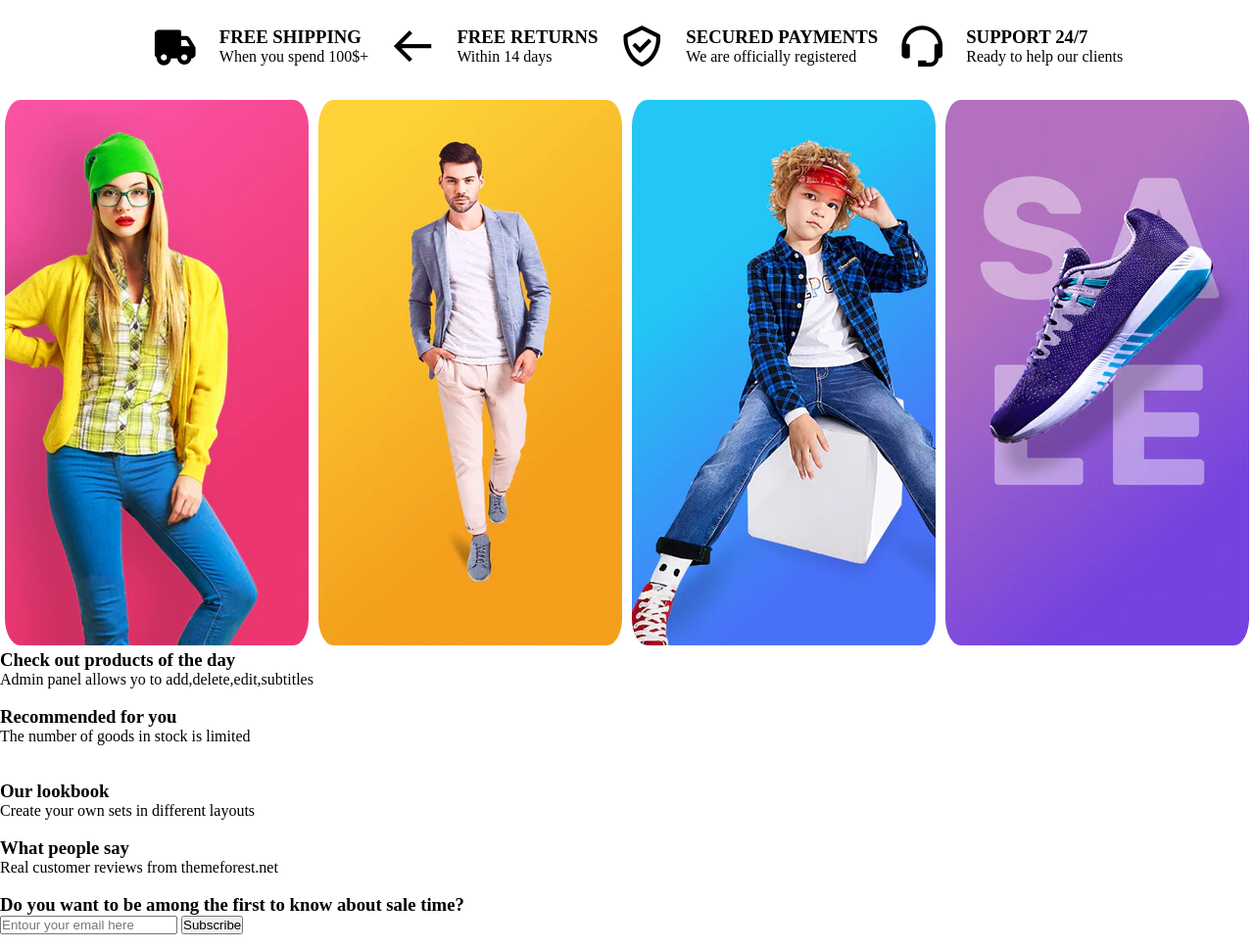
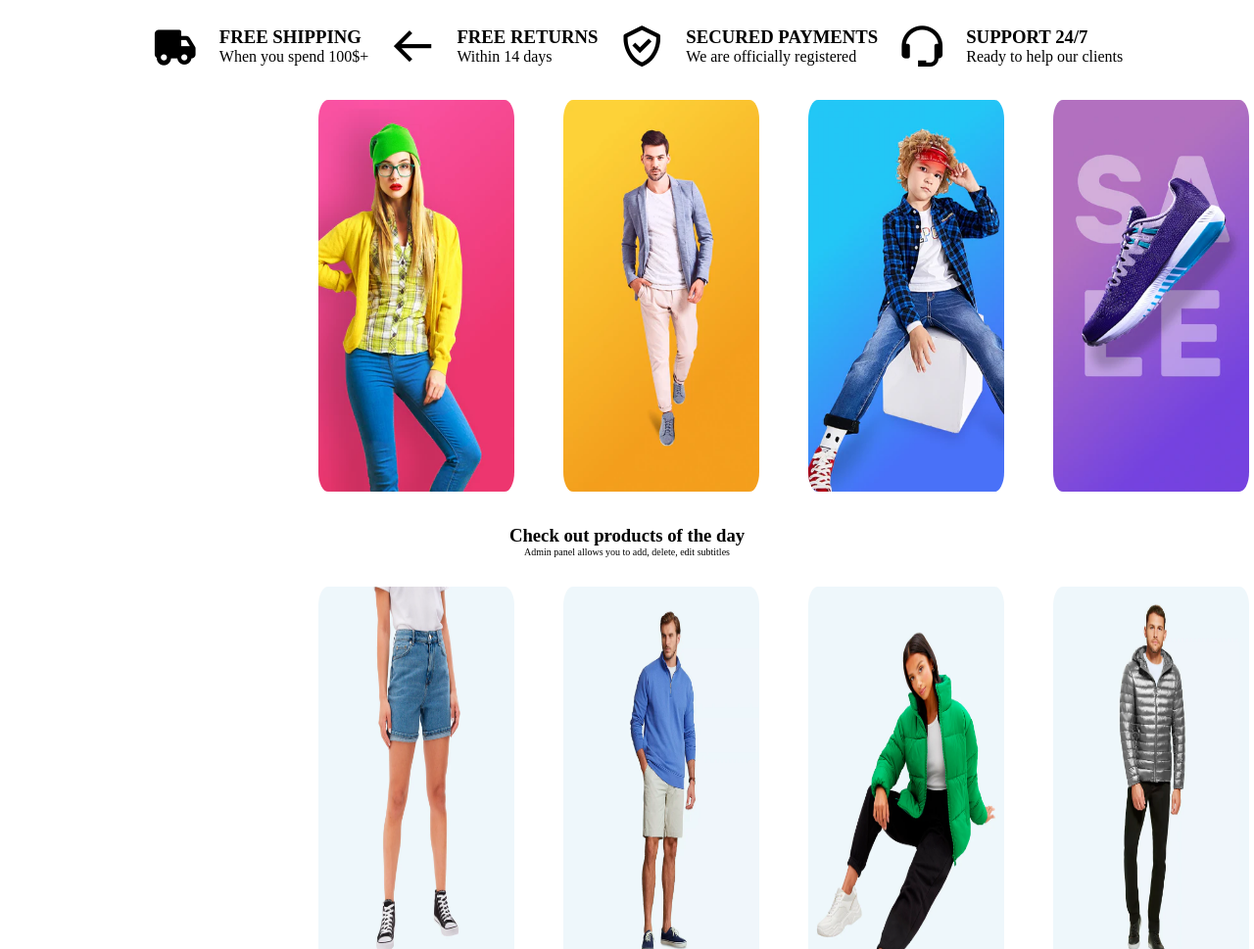
Before and after one commit to OnurAliyev/HTML-Layout, a plain HTML site: page index.html in a window 1280 px wide. Shown: the part 892-1861 px from the top of the page at 98% size. Drawn offline with nearby package versions, Linux system fonts and the light colour scheme.

Commit message:
update styles

```diff
--- a/index.html
+++ b/index.html
@@ -14,7 +14,8 @@
     <!--Header start-->
     <header>
         <nav class="navigation-bar">
-            <img src="https://lumia-theme.com/cdn/shop/files/logo-white.svg?v=3540035765786773790" alt="Logo">
+            <a href="#"><img src="https://lumia-theme.com/cdn/shop/files/logo-white.svg?v=3540035765786773790"
+                    alt="Logo"></a>
             <ul>
                 <li><a href="#">Home</a></li>
                 <li><a href="#">Settings</a></li>
@@ -65,28 +66,32 @@
         </section>
         <section class="category">
             <div class="women">
-                <img src="/images/women.png" alt="">
+                <a href="#"><img src="/images/women.png" alt=""></a>
             </div>
             <div class="men">
-                <img src="/images/men.png" alt="">
+                <a href="#"><img src="/images/men.png" alt=""></a>
             </div>
             <div class="teens">
-                <img src="/images/teens.png" alt="">
+                <a href="#"><img src="/images/teens.png" alt=""></a>
             </div>
             <div class="sneakers">
-                <img src="/images/sneakers.png" alt="">
+                <a href="#"><img src="/images/sneakers.png" alt=""></a>
             </div>
         </section>
+        <h3 style="text-align: center;">Check out products of the day</h3>
+        <p style="text-align: center; font-size: 10px;">Admin panel allows you to add, delete, edit subtitles</p>
         <section class="products-of-day">
-            <div>
-                <h3>Check out products of the day</h3>
-                <p>Admin panel allows yo to add,delete,edit,subtitles</p>
-                <a href="#"></a>
-                <a href="#"></a>
-                <img src="" alt="">
-                <img src="" alt="">
-                <img src="" alt="">
-                <img src="" alt="">
+            <div class="short">
+                <img src="/images/short.png" alt="">
+            </div>
+            <div class="smooth">
+                <img src="/images/smoothjacket.png" alt="">
+            </div>
+            <div class="padded">
+                <img src="/images/paddedjacket.png" alt="">
+            </div>
+            <div class="jacket">
+                <img src="/images/paddedjacket2.png" alt="">
             </div>
         </section>
         <section class="search">
@@ -94,8 +99,8 @@
         </section>
         <section class="recommends">
             <div>
-                <h3>Recommended for you</h3>
-                <p>The number of goods in stock is limited</p>
+                <h3 style="text-align: center;">Recommended for you</h3>
+                <p style="text-align: center; font-size: 10px;">The number of goods in stock is limited</p>
                 <img src="" alt="">
                 <img src="" alt="">
                 <img src="" alt="">
@@ -122,8 +127,8 @@
         </section>
         <section class="lookbook">
             <div>
-                <h3>Our lookbook</h3>
-                <p>Create your own sets in different layouts</p>
+                <h3 style="text-align: center;">Our lookbook</h3>
+                <p style="text-align: center; font-size: 10px;">Create your own sets in different layouts</p>
                 <img src="" alt="">
                 <img src="" alt="">
                 <img src="" alt="">
@@ -131,8 +136,8 @@
         </section>
         <section class="feedback">
             <div>
-                <h3>What people say</h3>
-                <p>Real customer reviews from themeforest.net</p>
+                <h3 style="text-align: center;">What people say</h3>
+                <p style="text-align: center; font-size: 10px;">Real customer reviews from themeforest.net</p>
                 <img src="" alt="">
                 <img src="" alt="">
                 <img src="" alt="">
@@ -143,6 +148,7 @@
 
     <!-- Footer start-->
     <footer>
+        <section class="footer">
             <div class="subscribe">
                 <div>
                     <h3>Do you want to be among the first to know about sale time?</h3>
@@ -208,6 +214,7 @@
                 <img src="/images/unionpay.png" width="40" height="20" alt="Union pay">
                 <img src="/images/visa.png" width="40" height="20" alt="Visa">
             </div>
+        </section>
     </footer>
     <!-- Footer end-->
 
--- a/style.css
+++ b/style.css
@@ -71,22 +71,74 @@ body{
 .category{
     display: flex;
     align-items: center;
-    justify-content: space-around;
+    justify-content: center;
     margin-top: 30px;
+    margin-left: 800px;
+    margin-right: 800px;
+    margin-bottom: 30px;
 }
 
 .category .women img{
+
+    width: 200px;
+    height: 400px;
+    border-radius: 5%;
+    margin-right: 50px;
+}
+
+.category .men img{
+    width: 200px;
+    height: 400px;
+    border-radius: 5%;
+    margin-right: 50px;
+}
+
+.category .teens img{
+    width: 200px;
+    height: 400px;
+    border-radius: 5%;
+    margin-right: 50px;
+}
+
+.category .sneakers img{
+    width: 200px;
+    height: 400px;
     border-radius: 5%;
 }
 
-.category .men img{
+.products-of-day .short img{
+    width: 200px;
+    height: 400px;
+    border-radius: 5%;
+    margin-right: 50px;
+}
+
+.products-of-day .smooth img{
+    width: 200px;
+    height: 400px;
+    border-radius: 5%;
+    margin-right: 50px;
+}
+
+.products-of-day .jacket img{
+    width: 200px;
+    height: 400px;
     border-radius: 5%;
 }
 
-.category .teens img{
+.products-of-day .padded img{
+    width: 200px;
+    height: 400px;
     border-radius: 5%;
+    margin-right: 50px;
 }
 
-.category .sneakers img{
-    border-radius: 5%;
+.products-of-day{
+    display: flex;
+    align-items: center;
+    justify-content: center;
+    margin-top: 30px;
+    margin-left: 800px;
+    margin-right: 800px;
+    margin-bottom: 30px;
 }
```
Also changed, not shown: images/paddedjacket.png (added), images/paddedjacket2.png (added), images/search-bg.webp (added), images/short.png (added), images/smoothjacket.png (added). Lines whose indentation alone changed are shown as unchanged.
